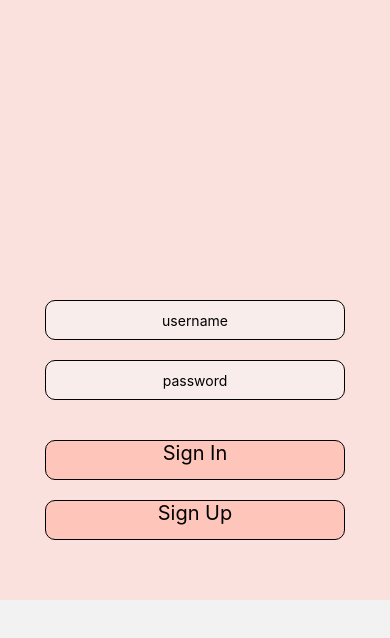
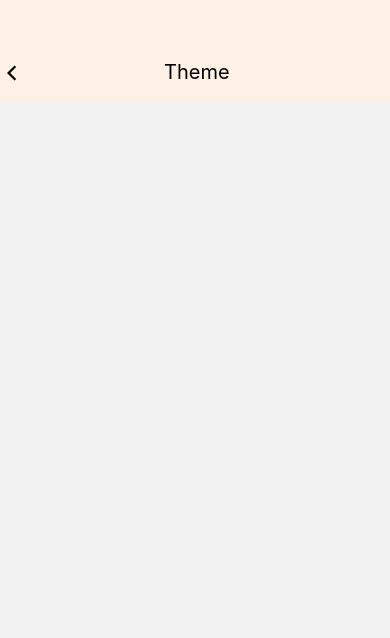
Before and after one commit to patika-218-akbank-reactnative-bootcamp/assignment-6-gulbaharee, a React Native app: screen /Theme in a window 390 px wide. Before the commit this address had no page. Shown: the top 638 px of the page. Built offline with nearby package versions, Linux system fonts and the light colour scheme.

Commit message:
themeslice added and some css updates

```diff
--- /dev/null
+++ b/src/components/ProfilePhoto.js
@@ -0,0 +1,27 @@
+import React from "react";
+import { Image, StyleSheet, View } from "react-native";
+
+const ProfilePhoto = ({URL}) => {
+  return (
+    <View style={styles.container}>
+      <Image
+        source={{ uri: URL}}
+        style={styles.image}
+      />
+    </View>
+  );
+};
+
+export default ProfilePhoto;
+
+const styles = StyleSheet.create({
+  image: {
+    height: 140,
+    width: 140,
+    borderRadius: 70,
+  },
+  container: {
+    marginTop:50,
+    alignItems: "center",
+  },
+});
--- a/src/components/button.js
+++ b/src/components/button.js
@@ -16,6 +16,7 @@ export default Button;
 const styles = StyleSheet.create({
     buttonStyle: {
         borderWidth:0.5,
+        borderColor:'grey',
         width:300,
         borderRadius:10,
         height:40,
--- a/src/components/header.js
+++ b/src/components/header.js
@@ -1,10 +1,20 @@
 import React from "react";
 import { View, Text, StyleSheet } from "react-native";
+import { Ionicons } from "@expo/vector-icons";
 
-const Header = ({title}) => {
+const Header = ({ title, goback, onPress }) => {
   return (
-    <View style={styles.container}>
-      <Text style={styles.text}>{title}</Text>
+    <View style={goback ? styles.containerWithIcon : styles.container}>
+      {goback ? (
+        <Ionicons
+          name="chevron-back"
+          style={styles.icon}
+          size={24}
+          color="black"
+          onPress={onPress}
+        />
+      ) : null}
+      <Text style={goback ? styles.textWithIcon : styles.text}>{title}</Text>
     </View>
   );
 };
@@ -15,10 +25,24 @@ const styles = StyleSheet.create({
   container: {
     height: 100,
     backgroundColor: "#fff1e6",
-    alignItems:'center',
+    alignItems: "center",
+  },
+  containerWithIcon: {
+    height: 100,
+    backgroundColor: "#fff1e6",
+    display:'flex',
+    flexDirection:'row',
   },
   text: {
     fontSize: 20,
+    marginTop: 60,
+  },
+  textWithIcon: {
+    fontSize: 20,
+    marginTop: 60,
+    marginLeft:140,
+  },
+  icon: {
     marginTop:60,
   },
 });
--- a/src/navigator/StackNavigator.js
+++ b/src/navigator/StackNavigator.js
@@ -5,6 +5,8 @@ import SignUp from "../pages/SignUp";
 import Home from "../pages/Home";
 import Photos from "../pages/Photos";
 import Camera from "../pages/Camera";
+import Theme from "../pages/Theme";
+import Edit from '../pages/Edit';
 
 const Stack = createNativeStackNavigator();
 
@@ -29,6 +31,8 @@ const StackNavigator = () => {
         />
         <Stack.Screen name="Photos" component={Photos} />
         <Stack.Screen name="Camera" component={Camera} />
+        <Stack.Screen name="Edit" options={{headerShown:false}} component={Edit} />
+        <Stack.Screen name="Theme" options={{headerShown:false}} component={Theme} />
       </Stack.Navigator>
     </NavigationContainer>
   );
--- a/src/pages/Profile.js
+++ b/src/pages/Profile.js
@@ -1,12 +1,31 @@
 import React from "react";
-import { View,Text } from "react-native";
+import { View, StyleSheet } from "react-native";
 import Header from "../components/header";
-const Profile=()=>{
-    return(
-        <View>
-            <Header title="Profile"/>
-        </View>
-    )
-}
+import ProfilePhoto from "../components/ProfilePhoto";
+import Button from "../components/button";
+import { useNavigation } from "@react-navigation/native";
+
+const Profile = () => {
+  const { navigate } = useNavigation();
+
+  return (
+    <View>
+      <Header title="Profile" />
+      <ProfilePhoto URL={"https://picsum.photos/200/200"} />
+      <View style={styles.buttonContainer}>
+        <Button placeholder="Setting" onPress={()=>navigate('Edit')}/>
+        <Button placeholder="Theme" onPress={()=>navigate('Theme')}/>
+        <Button placeholder="Log Out" />
+      </View>
+    </View>
+  );
+};
 
 export default Profile;
+
+const styles = StyleSheet.create({
+  buttonContainer: {
+    alignItems: "center",
+    marginTop: 40,
+  },
+});
--- a/src/pages/Theme.js
+++ b/src/pages/Theme.js
@@ -1,10 +1,16 @@
 import React from "react";
 import { View,Text } from "react-native";
+import Button from "../components/button";
+import Header from "../components/header";
+import {useNavigation} from "@react-navigation/native";
+
 
 const Theme=()=>{
+    const {goBack} = useNavigation();
+
     return(
         <View>
-            <Text>Theme</Text>
+           <Header title="Theme" goback={true} onPress={()=>goBack('Profile')}/>
         </View>
     )
 }
--- /dev/null
+++ b/src/store/themes/dark.js
@@ -0,0 +1,4 @@
+export default{
+    type:'dark',
+    backgroundColor:'#3a506b',
+}
--- /dev/null
+++ b/src/store/themes/light.js
@@ -0,0 +1,4 @@
+export default{
+    type:'light',
+    backgroundColor:'#f8edeb',
+}
```
Also changed, not shown: src/store/themeSlice.js (added, +18 -0 lines).
